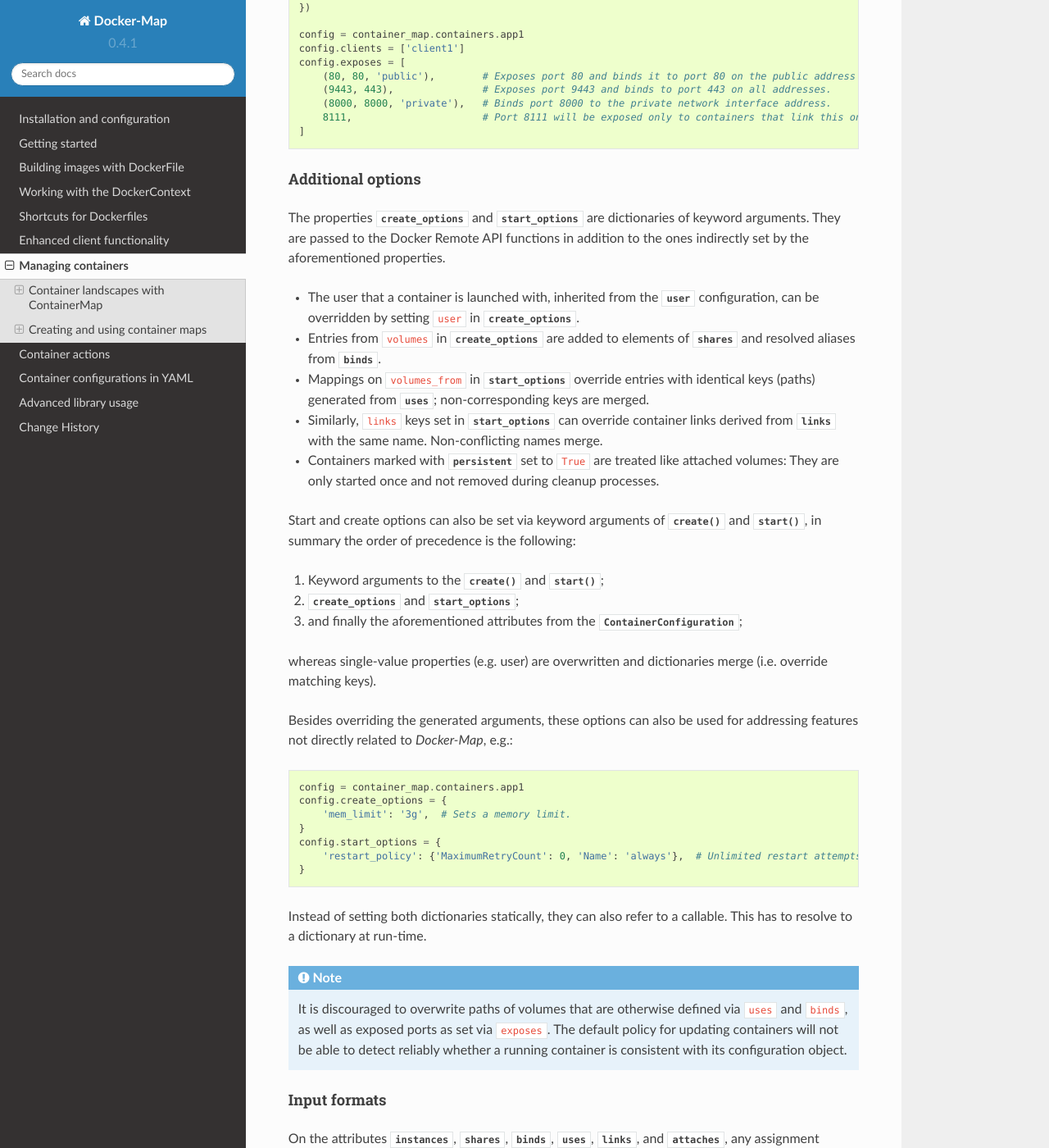
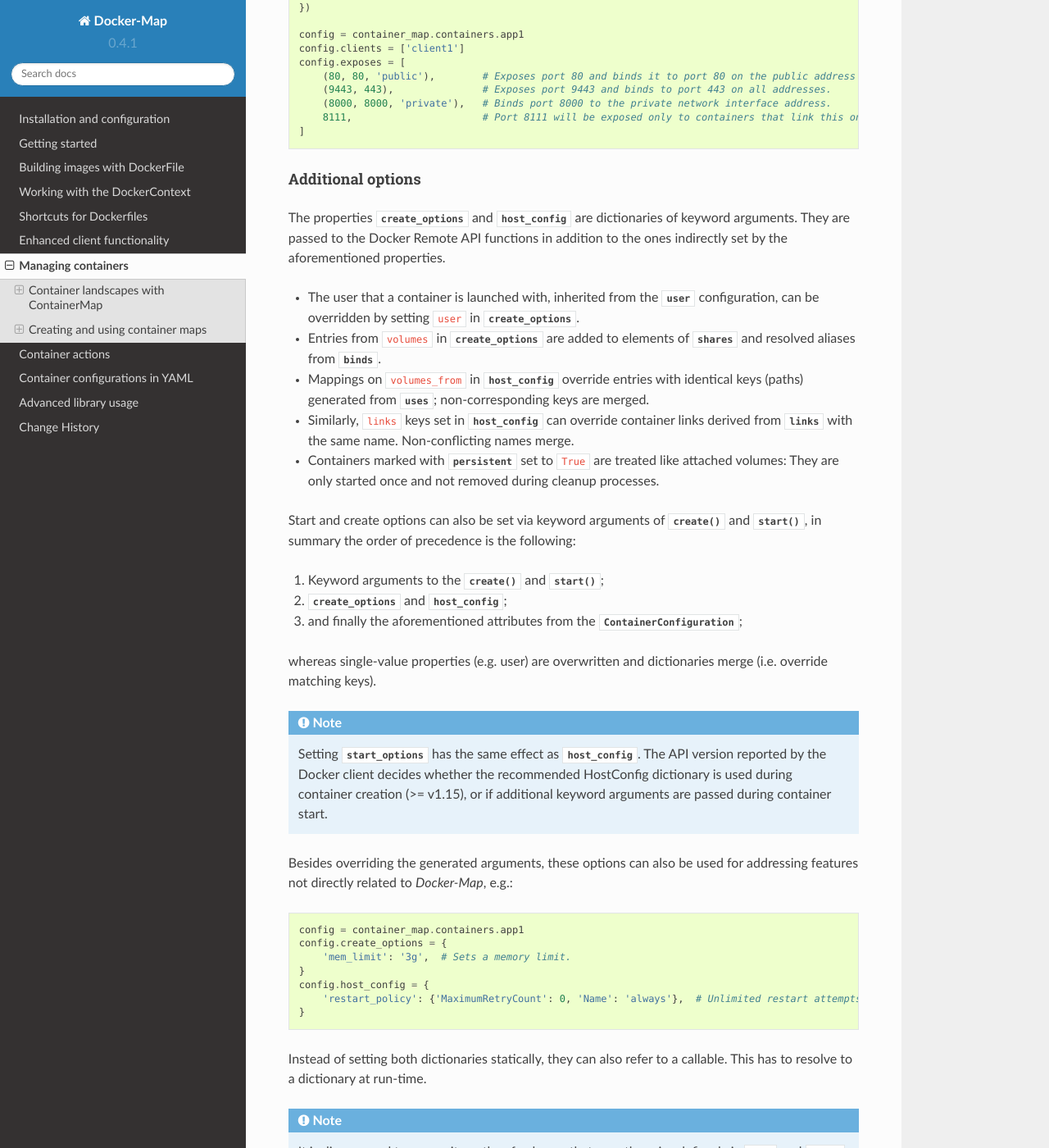
Before and after one commit to merll/docker-map, a Sphinx documentation site: the page built from docs/guide/containers/maps.rst, in a window 1280 px wide and 1400 px high, scrolled down 7210 px. Shown: the whole window at 82% size. Built offline with Sphinx 7.4.7 and the Read the Docs theme 2.0.0, drawn with Linux system fonts in a browser that asks for light colours.

Commit message:
Change log and docs for HostConfig.

```diff
--- a/docs/changes.rst
+++ b/docs/changes.rst
@@ -2,6 +2,11 @@
 
 Change History
 ==============
+
+0.4.2
+-----
+* Implemented HostConfig during container creation, which is preferred over passing arguments during start since API
+  v1.15. For older API versions, start keyword arguments will be used.
 
 0.4.1
 -----
--- a/docs/guide/containers/maps.rst
+++ b/docs/guide/containers/maps.rst
@@ -335,7 +335,7 @@ Examples::
 Additional options
 """"""""""""""""""
 The properties :attr:`~dockermap.map.config.ContainerConfiguration.create_options` and
-:attr:`~dockermap.map.config.ContainerConfiguration.start_options` are dictionaries of keyword arguments. They are
+:attr:`~dockermap.map.config.ContainerConfiguration.host_config` are dictionaries of keyword arguments. They are
 passed to the Docker Remote API functions in addition to the ones indirectly set by the aforementioned properties.
 
 * The user that a container is launched with, inherited from the
@@ -344,10 +344,10 @@ passed to the Docker Remote API functions in addition to the ones indirectly set
 * Entries from ``volumes`` in :attr:`~dockermap.map.config.ContainerConfiguration.create_options` are
   added to elements of :attr:`~dockermap.map.config.ContainerConfiguration.shares` and resolved aliases from
   :attr:`~dockermap.map.config.ContainerConfiguration.binds`.
-* Mappings on ``volumes_from`` in :attr:`~dockermap.map.config.ContainerConfiguration.start_options` override entries
+* Mappings on ``volumes_from`` in :attr:`~dockermap.map.config.ContainerConfiguration.host_config` override entries
   with identical keys (paths) generated from :attr:`~dockermap.map.config.ContainerConfiguration.uses`;
   non-corresponding keys are merged.
-* Similarly, ``links`` keys set in :attr:`~dockermap.map.config.ContainerConfiguration.start_options` can override
+* Similarly, ``links`` keys set in :attr:`~dockermap.map.config.ContainerConfiguration.host_config` can override
   container links derived from :attr:`~dockermap.map.config.ContainerConfiguration.links` with the same name.
   Non-conflicting names merge.
 * Containers marked with :attr:`~dockermap.map.config.ContainerConfiguration.persistent` set to ``True`` are treated
@@ -360,10 +360,16 @@ in summary the order of precedence is the following:
 #. Keyword arguments to the :meth:`~dockermap.map.client.MappingDockerClient.create` and
    :meth:`~dockermap.map.client.MappingDockerClient.start`;
 #. :attr:`~dockermap.map.config.ContainerConfiguration.create_options` and
-   :attr:`~dockermap.map.config.ContainerConfiguration.start_options`;
+   :attr:`~dockermap.map.config.ContainerConfiguration.host_config`;
 #. and finally the aforementioned attributes from the :class:`~dockermap.map.config.ContainerConfiguration`;
 
 whereas single-value properties (e.g. user) are overwritten and dictionaries merge (i.e. override matching keys).
+
+.. note::
+   Setting :attr:`~dockermap.map.config.ContainerConfiguration.start_options` has the same effect as
+   :attr:`~dockermap.map.config.ContainerConfiguration.host_config`. The API version reported by the Docker client
+   decides whether the recommended HostConfig dictionary is used during container creation (>= v1.15), or
+   if additional keyword arguments are passed during container start.
 
 Besides overriding the generated arguments, these options can also be used for addressing features not directly
 related to `Docker-Map`, e.g.::
@@ -372,7 +378,7 @@ related to `Docker-Map`, e.g.::
     config.create_options = {
         'mem_limit': '3g',  # Sets a memory limit.
     }
-    config.start_options = {
+    config.host_config = {
         'restart_policy': {'MaximumRetryCount': 0, 'Name': 'always'},  # Unlimited restart attempts.
     }
 
```
Also changed, not shown: docs/guide/containers/advanced.rst (+4 -4 lines).
